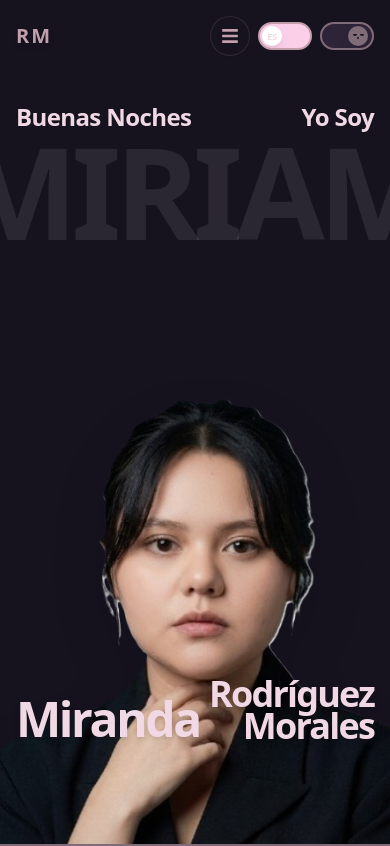
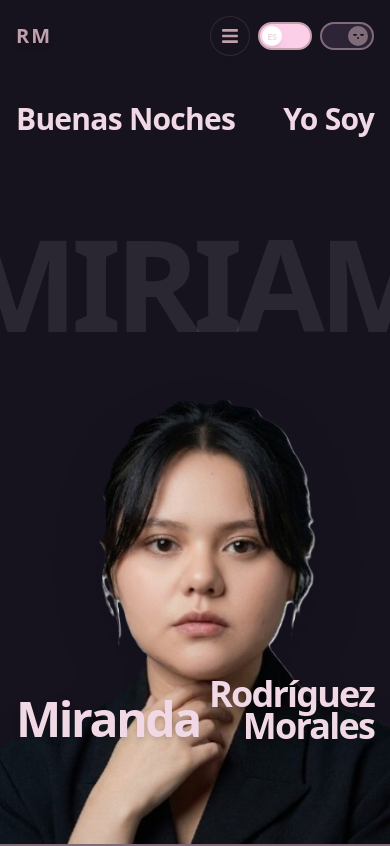
Before and after one commit to mmrm-miranda/Portafolio, a React (Vite) app: page / in a window 390 px wide. Shown: the top 846 px of the page. Built offline with nearby package versions, Linux system fonts and the light colour scheme.

Commit message:
fix(UI): agrandar imagen y textos superiores, y bajar texto MIRIAM en móvil

```diff
--- a/src/sections/HeroSection.jsx
+++ b/src/sections/HeroSection.jsx
@@ -44,7 +44,7 @@ export default function HeroSection() {
       >
 
         {/* TEXTO DE FONDO - Escala suave para móvil */}
-        <div className="absolute inset-0 flex items-start md:items-center justify-center pointer-events-none z-0 pt-[15vh] md:pt-0">
+        <div className="absolute inset-0 flex items-start md:items-center justify-center pointer-events-none z-0 pt-[26vh] md:pt-0">
           <motion.h1
             variants={itemVariants}
             className="text-[clamp(8rem,25vw,38rem)] font-black text-[#F0D9E4]/60 dark:text-[#F0D9E4]/10 whitespace-nowrap tracking-tighter select-none leading-none transition-colors duration-500"
@@ -56,11 +56,11 @@ export default function HeroSection() {
         {/* TEXTOS SUPERIORES - Distribuidos en esquinas para móvil y desktop */}
         <div className="absolute inset-0 w-full max-w-[1400px] mx-auto pointer-events-none z-10 px-4 md:px-6">
 
-          <motion.h2 variants={itemVariants} className="absolute top-[12%] md:top-[18%] left-4 md:left-10 text-[#C1A0AC] dark:text-[#F0D9E4] text-2xl sm:text-4xl md:text-7xl font-bold tracking-tight pointer-events-auto transition-colors duration-500">
+          <motion.h2 variants={itemVariants} className="absolute top-[12%] md:top-[18%] left-4 md:left-10 text-[#C1A0AC] dark:text-[#F0D9E4] text-3xl sm:text-4xl md:text-7xl font-bold tracking-tight pointer-events-auto transition-colors duration-500">
             {greeting || t("hero.greeting.evening")}
           </motion.h2>
 
-          <motion.h2 variants={itemVariants} className="absolute top-[12%] md:top-[18%] right-4 md:right-10 text-[#C1A0AC] dark:text-[#F0D9E4] text-2xl sm:text-4xl md:text-7xl font-bold tracking-tight pointer-events-auto transition-colors duration-500">
+          <motion.h2 variants={itemVariants} className="absolute top-[12%] md:top-[18%] right-4 md:right-10 text-[#C1A0AC] dark:text-[#F0D9E4] text-3xl sm:text-4xl md:text-7xl font-bold tracking-tight pointer-events-auto transition-colors duration-500">
             {t("hero.yosoy")}
           </motion.h2>
 
@@ -76,7 +76,7 @@ export default function HeroSection() {
         </div>
 
         {/* FOTO - Anclada abajo para evitar espacio sobrante */}
-        <div className="absolute bottom-0 left-0 w-full h-[65svh] md:h-[80%] flex justify-center items-end pointer-events-none z-0 md:z-20">
+        <div className="absolute bottom-0 left-0 w-full h-[75svh] md:h-[80%] flex justify-center items-end pointer-events-none z-0 md:z-20">
           <motion.img
             variants={imageVariants}
             src={fotoHero}
```
